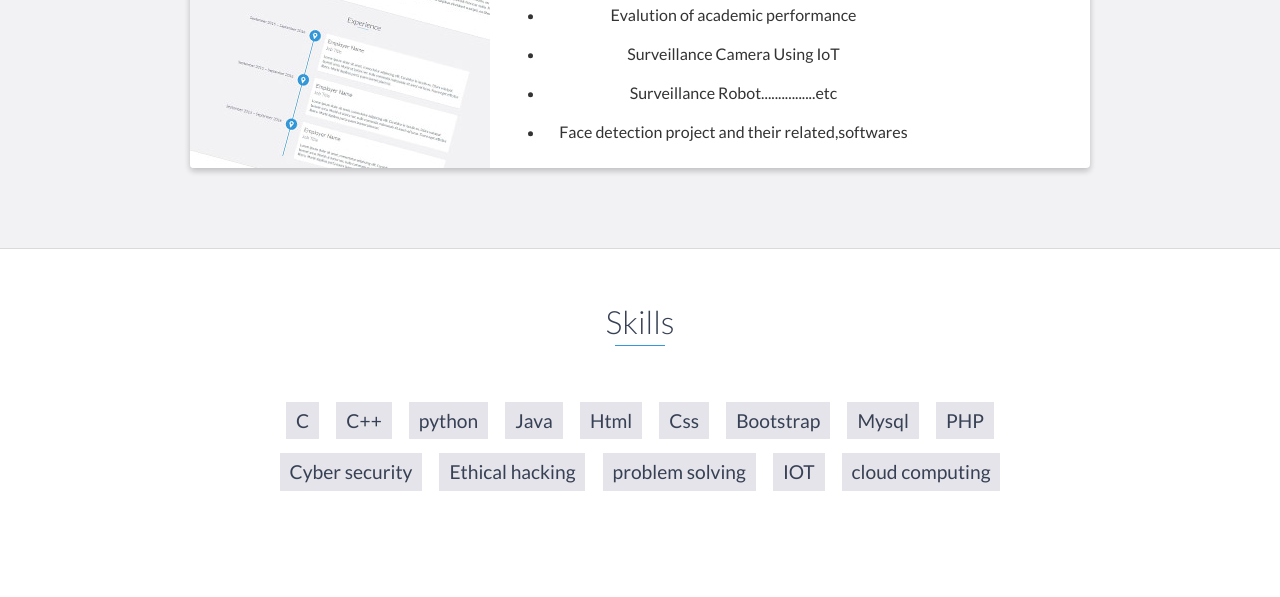
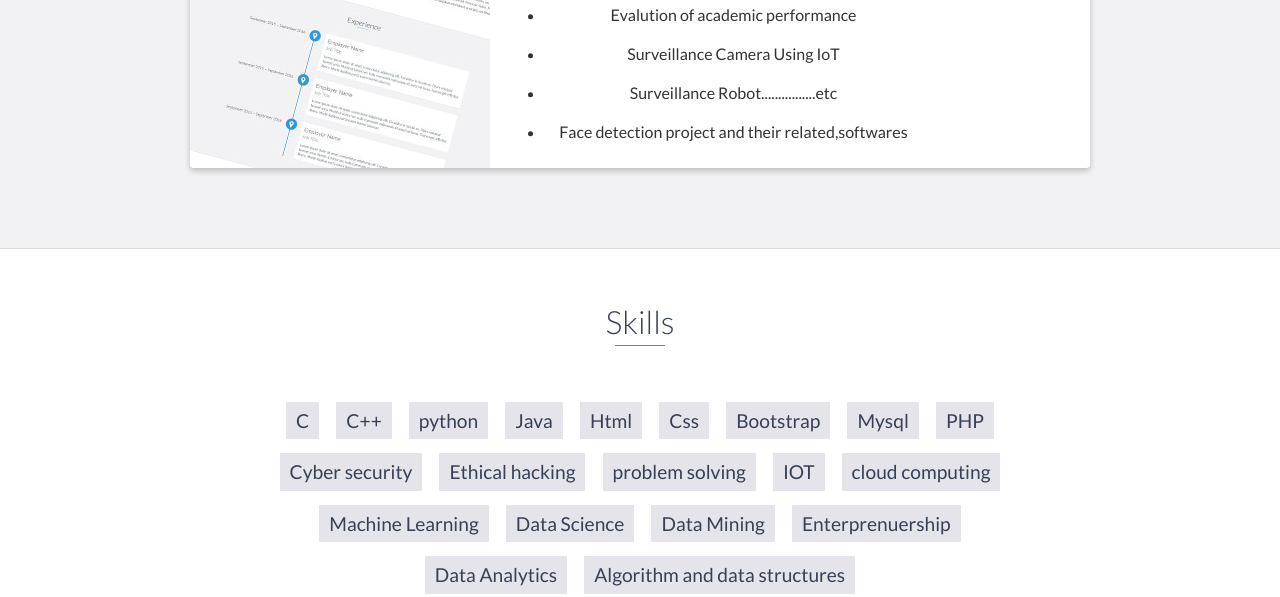
Before and after one commit to sameer6143/sameer6143, a website: page index.html in a window 1280 px wide. Shown: the part 3649-4246 px from the top of the page. Drawn offline with nearby package versions, Linux system fonts and the light colour scheme.

Commit message:
Update index.html

```diff
--- a/index.html
+++ b/index.html
@@ -329,8 +329,13 @@ I am innovative,lateratal thinker in my perspective.This makes me to get new pro
             <li>problem solving</li>
             <li>IOT</li>
             <li>cloud computing</li>
-
-        </ul>
+	    <li>Machine Learning</li>
+		<li>Data Science</li>
+        	<li>Data Mining</li>
+	    <li>Enterprenuership</li>
+	    <li>Data Analytics</li>
+	   <li>Algorithm and data structures</li>
+	    </ul>
     </div>
     <!-- End #skills -->
 
```
